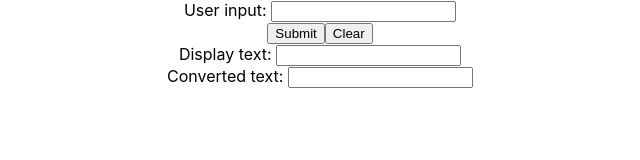
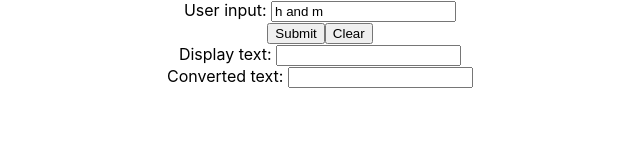
Before and after one commit to vibhaskamal/boolean-it, a React (Create React App) app: page / in a window 1280 px wide. Shown: the top 160 px of the page, without its empty margins (320-960 px from the left). Built offline with nearby package versions, Linux system fonts and the light colour scheme.

Commit message:
Added logic to convert and or not to symbols

```diff
--- a/src/App.js
+++ b/src/App.js
@@ -1,7 +1,7 @@
 import { useState } from 'react';
 import './App.css';
 function App() {
-  let [userInput, setUserInput] = useState('');
+  let [userInput, setUserInput] = useState('h and m');
   let [displayText, setDisplayText] = useState('');
   let [convertedText, setconvertedText] = useState('');
 
@@ -37,18 +37,32 @@ function App() {
         // Checking for 'and'
         if ((i + 1) < len && text.charAt(i + 1) === 'a' && (i + 2) < len && text.charAt(i + 2) === 'n'
           && (i + 3) < len && text.charAt(i + 3) === 'd' && (i + 4) < len && text.charAt(i + 4) === ' ') {
+          // text = text.substr(i+2, i+4)
+          text = text.slice(0, i) + ' &' + text.slice(i + 4);
+
+          console.log(`text: ${text}`);
           console.log('and');
+          // i = i + 3;
         }
         else if ((i + 1) < len && text.charAt(i + 1) === 'n' && (i + 2) < len && text.charAt(i + 2) === 'o'
           && (i + 3) < len && text.charAt(i + 3) === 't' && (i + 4) < len && text.charAt(i + 4) === ' ') {
+          text = text.slice(0, i) + ' ~' + text.slice(i + 4);
+          console.log(`text: ${text}`);
           console.log('not');
+          // i = i + 3;
         }
         else if ((i + 1) < len && text.charAt(i + 1) === 'o' && (i + 2) < len && text.charAt(i + 2) === 'r'
           && (i + 3) < len && text.charAt(i + 3) === ' ') {
+          text = text.slice(0, i) + ' ||' + text.slice(i + 3);
+          console.log(`text: ${text}`);
           console.log('or');
+          // i = i + 2;
         }
-      };
+      }
       i++;
+      // else {
+      //   i++;
+      // }
     }
   }
 
```
